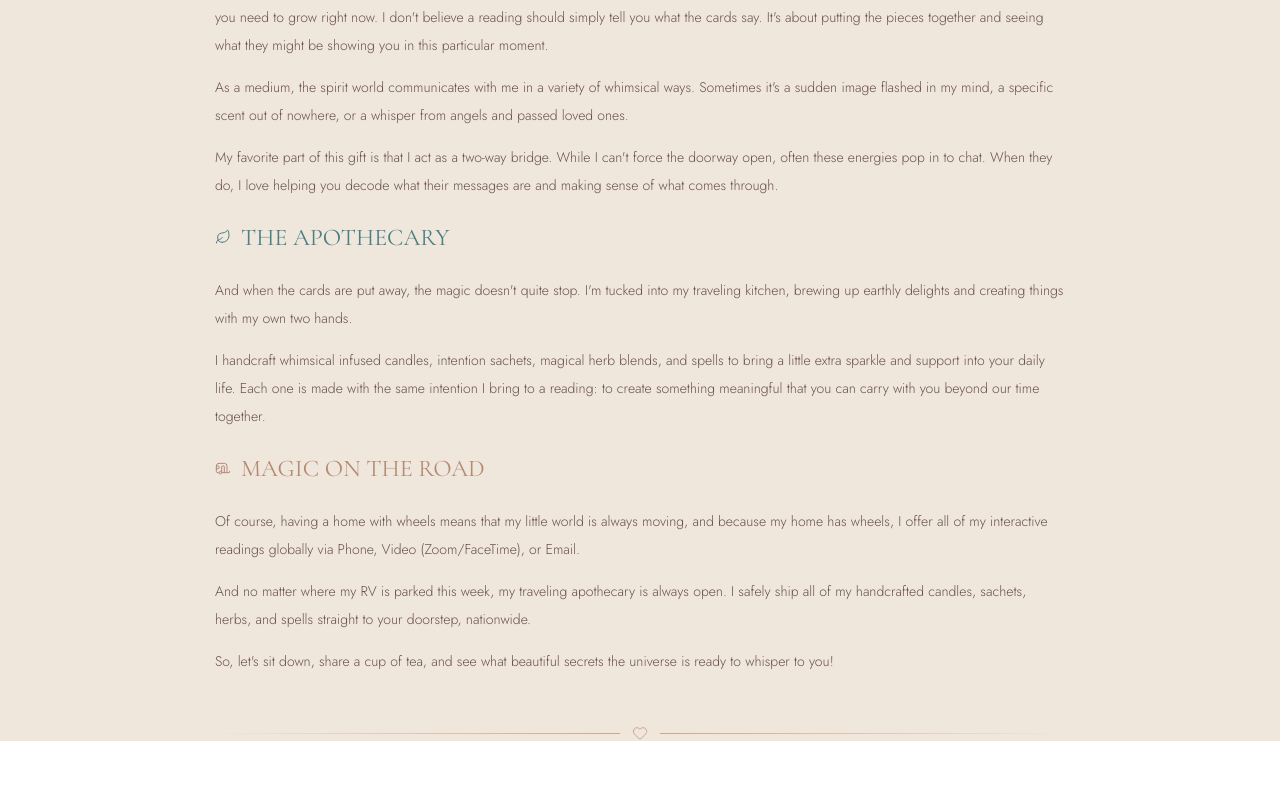
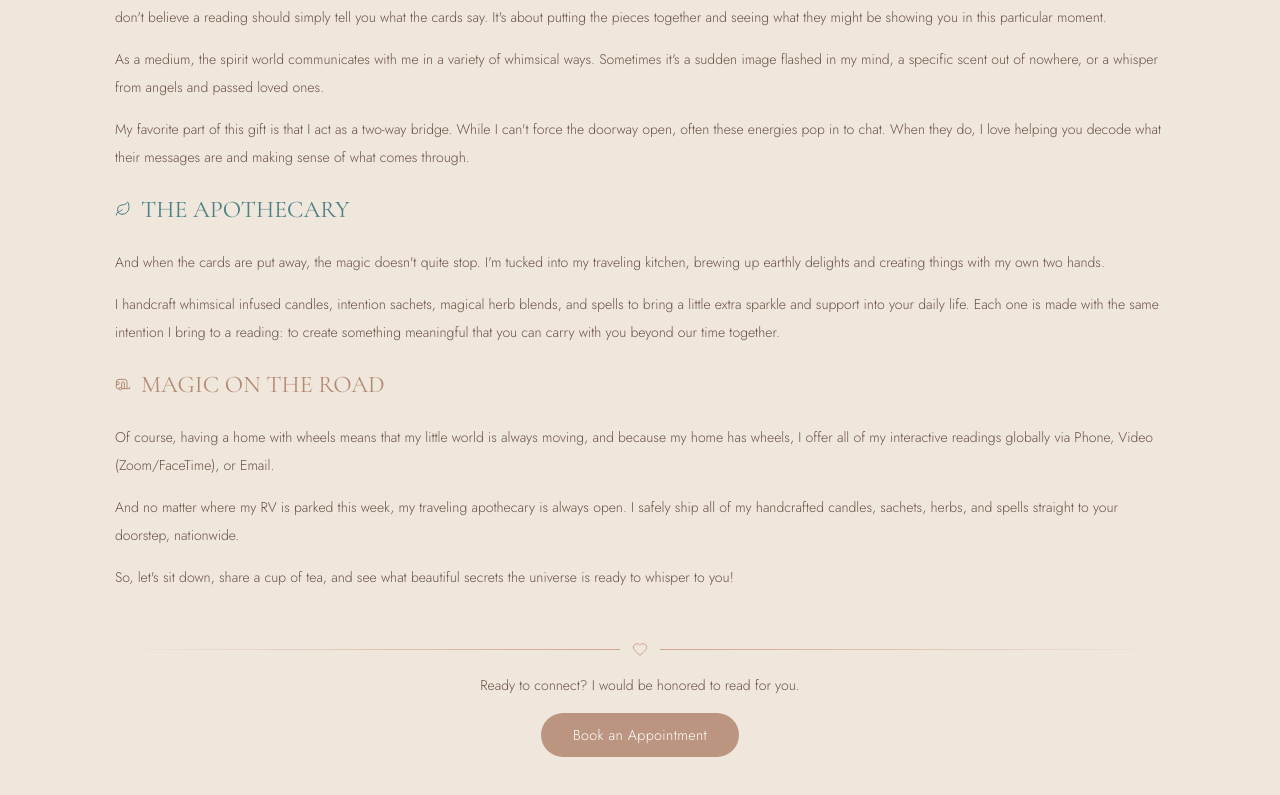
Before and after one commit to Cedwards2527/crystal_light_and_lore, a React (Vite) app in the folder crystal_light_and_lore/: page /about in a window 1280 px wide. Shown: the part 1223-2018 px from the top of the page. Before the commit the page ends 1964 px from the top, so only its background shows below. Built offline with nearby package versions, Linux system fonts and the light colour scheme.

Commit message:
Add appointment button to the bottom of about page

```diff
--- a/crystal_light_and_lore/src/components/Header/Header.jsx
+++ b/crystal_light_and_lore/src/components/Header/Header.jsx
@@ -18,7 +18,7 @@ function Header() {
             <Sparkles className="header__sparkles" />
           </div>
           <h1 className="header__title">Crystal's Light & Lore</h1>
-          <button className="appointment__button">
+          <button className="appointment__button" type="button">
             <CalendarHeart className="calendar__heart" strokeWidth={1.5} /> Book
             an Appointment
           </button>
--- a/crystal_light_and_lore/src/pages/About/About.css
+++ b/crystal_light_and_lore/src/pages/About/About.css
@@ -67,7 +67,7 @@
 
 .about__text {
   width: 100%;
-  max-width: 850px;
+  max-width: 1050px;
   margin: 0 auto;
   gap: 2rem;
 }
@@ -117,3 +117,25 @@ p {
   height: 1rem;
   color: #d3a48c;
 }
+
+.about__appointment-button {
+  font-family: "Jost", sans-serif;
+  font-weight: 300;
+  font-size: 0.9rem;
+  color: #ffff;
+  background: rgba(181, 138, 117, 0.88);
+  padding: 0.75rem 2rem;
+  border-radius: 9999px;
+  cursor: pointer;
+  transition:
+    box-shadow 300ms ease,
+    transform 300ms ease;
+  text-decoration: none;
+  letter-spacing: 0.025em;
+  margin-bottom: 3rem;
+  border: none;
+}
+
+.about__appointment-button:hover {
+  transform: scale(1.05);
+}
--- a/crystal_light_and_lore/src/pages/About/About.jsx
+++ b/crystal_light_and_lore/src/pages/About/About.jsx
@@ -17,9 +17,7 @@ function About() {
             <Sparkles className="about__sparkles" strokeWidth={1.5} />
             <div className="about__divider-line about__divider-line-right" />
           </div>
-
           <h3 className="about__title"> Hello there!</h3>
-
           <p>
             I'm Crystal, and welcome to Crystal's Light & Lore. Think of me as a
             cosmic bridge to the unseen realm. My roots belong to the sea
@@ -32,12 +30,10 @@ function About() {
             our world and the unseen realm. When we sit down together, I like to
             brew a cup of warm tea and have an interactive collaboration.
           </p>
-
           <h3 className="readings__title">
             <Sparkles className="reading__sparkle" strokeWidth={1.5} />
             THE READINGS
           </h3>
-
           <p>
             {" "}
             My primary focus is working with multiple decks of Oracle cards,
@@ -47,7 +43,6 @@ function About() {
             putting the pieces together and seeing what they might be showing
             you in this particular moment.
           </p>
-
           <p>
             {" "}
             As a medium, the spirit world communicates with me in a variety of
@@ -55,26 +50,22 @@ function About() {
             specific scent out of nowhere, or a whisper from angels and passed
             loved ones.
           </p>
-
           <p>
             My favorite part of this gift is that I act as a two-way bridge.
             While I can't force the doorway open, often these energies pop in to
             chat. When they do, I love helping you decode what their messages
             are and making sense of what comes through.
           </p>
-
           <h3 className="apothecary__title">
             <Leaf className="leaf" strokeWidth={1.5} />
             THE APOTHECARY
           </h3>
-
           <p>
             {" "}
             And when the cards are put away, the magic doesn't quite stop. I'm
             tucked into my traveling kitchen, brewing up earthly delights and
             creating things with my own two hands.
           </p>
-
           <p>
             {" "}
             I handcraft whimsical infused candles, intention sachets, magical
@@ -83,37 +74,39 @@ function About() {
             bring to a reading: to create something meaningful that you can
             carry with you beyond our time together.
           </p>
-
           <h3 className="road__title">
             <Caravan className="caravan" strokeWidth={1.5} />
             MAGIC ON THE ROAD
           </h3>
-
           <p>
             Of course, having a home with wheels means that my little world is
             always moving, and because my home has wheels, I offer all of my
             interactive readings globally via Phone, Video (Zoom/FaceTime), or
             Email.
           </p>
-
           <p>
             And no matter where my RV is parked this week, my traveling
             apothecary is always open. I safely ship all of my handcrafted
             candles, sachets, herbs, and spells straight to your doorstep,
             nationwide.
           </p>
-
           <p>
             So, let's sit down, share a cup of tea, and see what beautiful
             secrets the universe is ready to whisper to you!
           </p>
-
           <div className="about__divider">
             <div className="about__divider-line about__divider-line-left" />
             <Heart className="about__heart" strokeWidth={1.5} />
             <div className="about__divider-line about__divider-line-right" />
           </div>
         </div>
+        <p className="bottom__text">
+          {" "}
+          Ready to connect? I would be honored to read for you.
+        </p>
+        <button className="about__appointment-button" type="button">
+          Book an Appointment
+        </button>
       </div>
     </section>
   );
```
